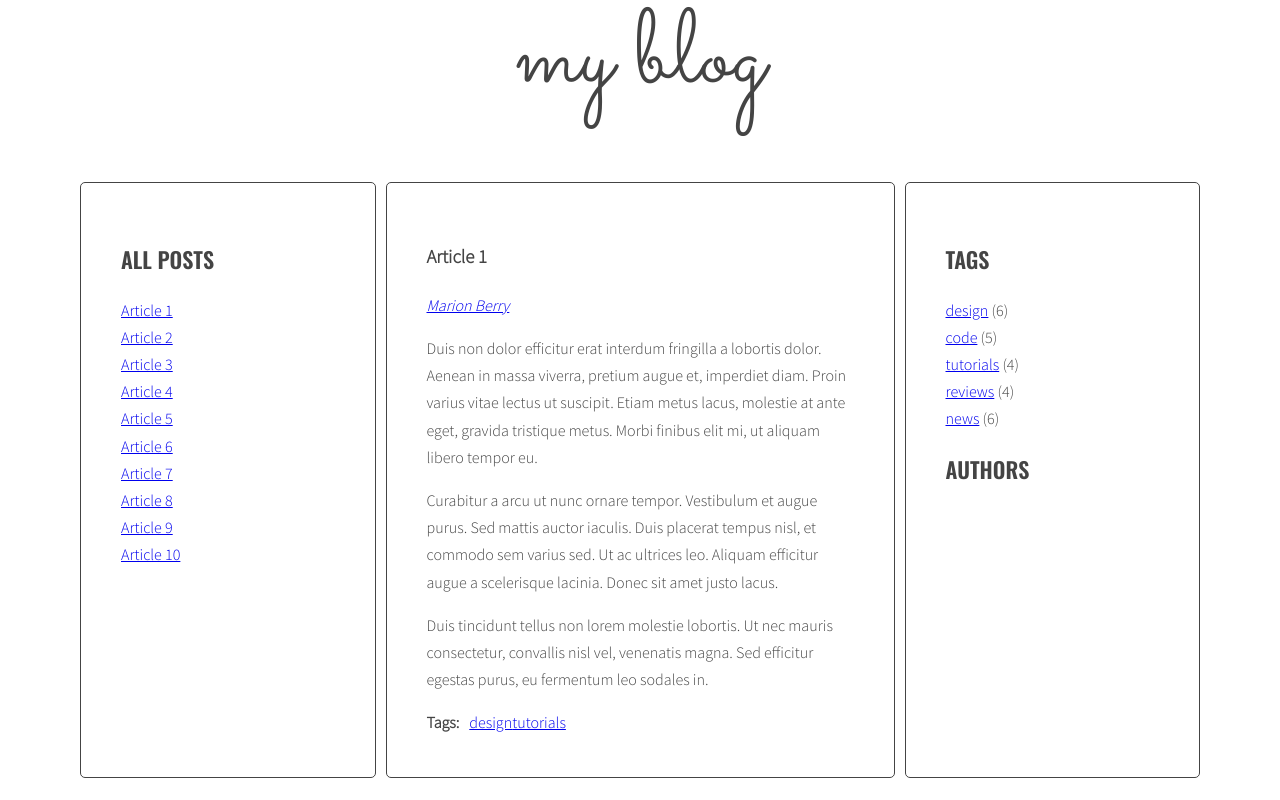
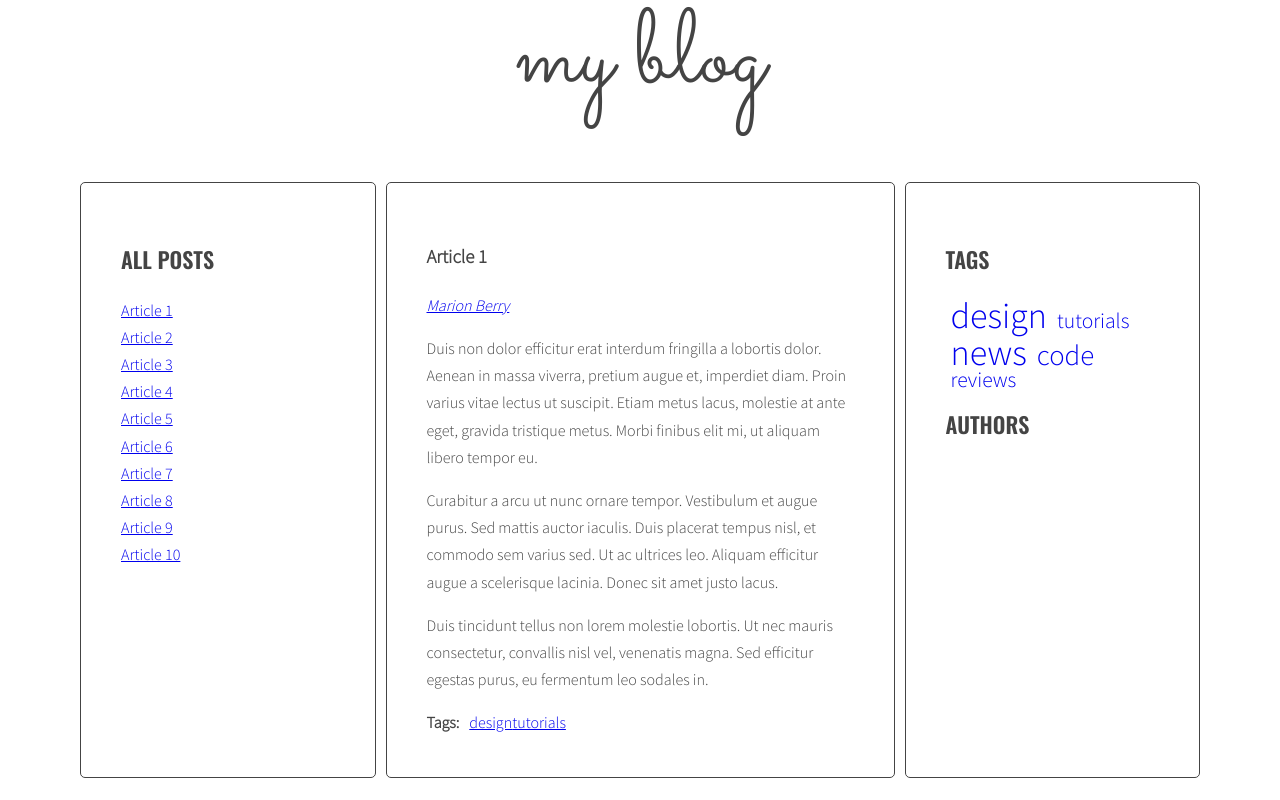
Before and after one commit to DawKaDev/javascript-blog, a website: page index.html in a window 1280 px wide. Drawn offline with nearby package versions, Linux system fonts and the light colour scheme.

```diff
--- a/index.html
+++ b/index.html
@@ -180,11 +180,6 @@
             <aside class="sidebar">
               <h2 class="section-title">Tags</h2>
               <ul class="list tags">
-                <li><a href="#">design</a> <span>(6)</span></li>
-                <li><a href="#">code</a> <span>(5)</span></li>
-                <li><a href="#">tutorials</a> <span>(4)</span></li>
-                <li><a href="#">reviews</a> <span>(4)</span></li>
-                <li><a href="#">news</a> <span>(6)</span></li>
               </ul>
               <h2 class="section-title">Authors</h2>
               <ul class="list authors">
--- a/js/script.js
+++ b/js/script.js
@@ -37,7 +37,10 @@
     optTitleSelector = '.post-title',
     optTitleListSelector = '.titles',
     optArticleTagsSelector = '.post-tags .list',
-    optArticleAuthorSelector = '.post-author';
+    optArticleAuthorSelector = '.post-author',
+    optTagsListSelector = '.tags',
+    optCloudClassCount = 5,
+    optCloudClassPrefix = 'tag-size-';
 
   const generateTitleLinks = function (customSelector = '') {
     /* [DONE] remove contents of titleList */
@@ -61,20 +64,36 @@
     addClickListenersToLinks();
   };
 
+  const calculateTagsParams = (tags) => {
+    const params = {min: 999999, max: 0,};
+    for(let tag in tags) {
+      if(tags[tag] > params.max) {
+        params.max = tags[tag];
+      }
+      if(tags[tag] < params.min) {
+        params.min = tags[tag];
+      }
+    }
+    return params;
+  };
+
+  const calculateTagsClass = (count, params) => {
+    const classNumber = Math.floor( ( (count - params.min) / (params.max - params.min) ) * (optCloudClassCount - 1) + 1);
+    console.log(classNumber);
+    return optCloudClassPrefix+classNumber;
+  };
   const generateTags = () => {
+    const allTags = {};
     /* find all articles */
     const articles = document.querySelectorAll(optArticleSelector);
-    //console.log(articles);
     /* START LOOP: for every article: */
     articles.forEach(article => {
       /* find tags wrapper */
       let wrapper = article.querySelector(optArticleTagsSelector);
-      //console.log(wrapper);
       /* make html variable with empty string */
       let html = '';
       /* get tags from data-tags attribute */
       const articleTags = article.getAttribute('data-tags');
-      //console.log(data);
       /* split tags into array */
       const tags = articleTags.split(' ');
       /* START LOOP: for each tag */
@@ -83,12 +102,30 @@
         let link = '<li><a href="#tag-' + tag + '">' + tag + '</a> </li>';
         /* add generated code to html variable */
         html = html + link;
+        /* check if this link is NOT in allTags */
+        if(!allTags[tag]) {
+          allTags[tag] = 1;
+        } else {
+          allTags[tag]++;
+        }
       /* END LOOP: for each tag */
       });
       /* insert HTML of all the links into the tags wrapper */
       wrapper.innerHTML = html;
     /* END LOOP: for every article: */
     });
+    /* [NEW] find list of tags in right column */
+    const tagList = document.querySelector(optTagsListSelector);
+    const tagsParams = calculateTagsParams(allTags);
+    console.log(tagsParams);
+    let tagListHTML = '';
+    /* [NEW] add html from allTags to tagList */
+    for( let tag in allTags) {
+      tagListHTML += '<li><a href="#tag-' + tag +'" class="' + calculateTagsClass(allTags[tag], tagsParams)+ '">' + tag + '</a></li>';
+    }
+    //tagList.innerHTML = allTags.join(' ');
+
+    tagList.innerHTML = tagListHTML;
   };
 
   const tagClickHandler = function (event) {
@@ -120,9 +157,6 @@
     /* execute function "generateTitleLinks" with article selector as argument */
     generateTitleLinks('[data-tags~="' + tag + '"]');
   };
-
-
-
   const generateAuthor = () => {
     /* find all articles */
     const articles = document.querySelectorAll(optArticleSelector);
--- a/sass/style.scss
+++ b/sass/style.scss
@@ -91,6 +91,21 @@
   }
 }
 
+/* Tags */
+.tags {
+    li {
+        display: inline-block;
+        padding: 0 5px;
+        @for $i from 1 to 6 {
+            .tag-size-#{$i} {
+                font-size: ($i*20/100*18)+18px;
+                line-height: ($i*10/2)+12px;
+                text-decoration: none;
+            }
+        }
+    }
+}
+
 /* Authors */
 
 .authors {
```
Also changed, not shown: css/style.css, 1 other file.
